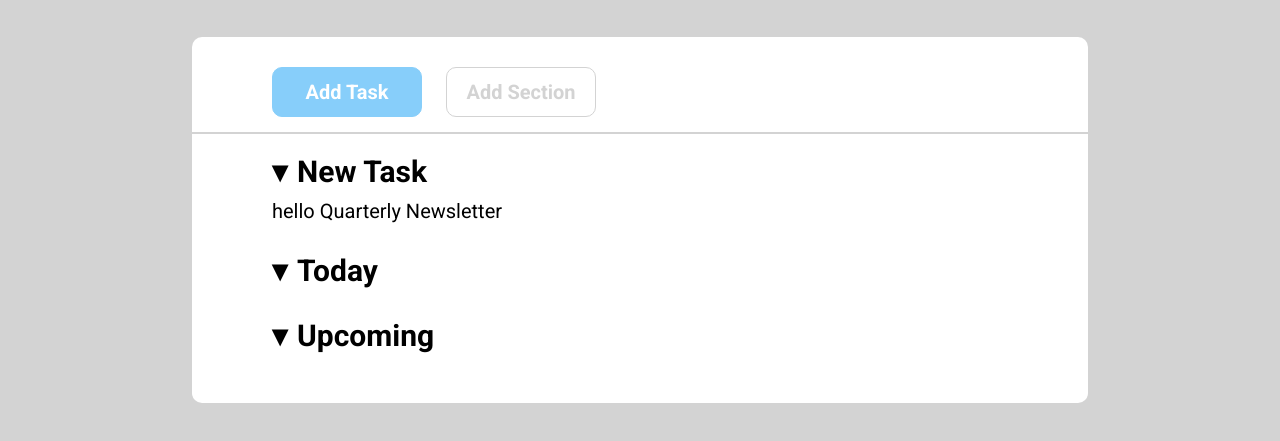
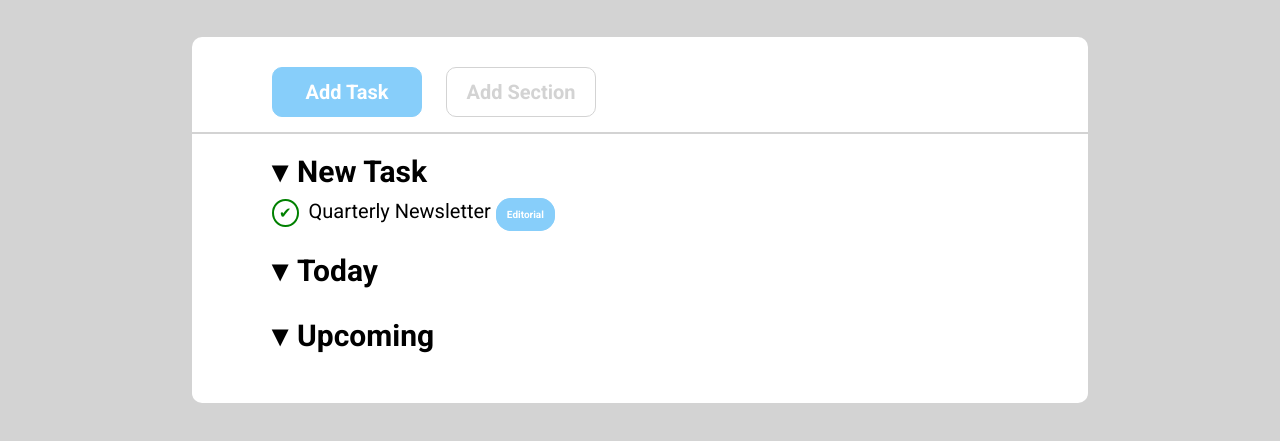
Before and after one commit to filippo1996/html-css-toboolist, a plain HTML site: page index.html in a window 1280 px wide. Shown: the part 113-554 px from the top of the page. Drawn offline with Linux system fonts and the light colour scheme.

Commit message:
add argomenti nella lista

```diff
--- a/css/style.css
+++ b/css/style.css
@@ -83,12 +83,12 @@ main .container{
     margin-bottom: 30px;
 }
 
-.todo-list li::before{
+.todo-list .argument::before{
     content: '\25BE';
     margin-right: 10px;
 }
 
-.todo-list li{
+.todo-list .argument{
     font-size: 30px;
     font-weight: 700;
 }
@@ -99,6 +99,26 @@ main .container{
     margin: 10px 0;
 }
 
-.todo-list .list::before{
-    content: 'hello';
+.todo-list .list .done::before{
+    content: '\2714';
+    color: green;
+    border: 2px solid green;
+    font-size: 15px;
+    border-radius: 50%;
+    padding: 3px 5px;
+    margin-right: 10px;
 }
+
+.list .plate {
+    border: 1px solid black;
+    padding: 10px;
+    font-size: 10px;
+    border-radius: 15px;
+    color: white;
+    font-weight: 700;
+}
+
+.plate.blue{
+    background-color: lightskyblue;
+    border: 1px solid lightskyblue;
+}
--- a/index.html
+++ b/index.html
@@ -27,17 +27,17 @@
             <hr>
             <div class="todo-list">
                 <ul>
-                    <li>New Task
-                        <div class="list">
-                            Quarterly Newsletter
-                        </div>
+                    <li class="argument">New Task
+                        <ul class="list">
+                            <li class="done">Quarterly Newsletter <span class="plate blue">Editorial</span></li>
+                        </ul>
                     </li>
                 </ul>
                 <ul>
-                    <li>Today</li>
+                    <li class="argument">Today</li>
                 </ul>
                 <ul>
-                    <li>Upcoming</li>
+                    <li class="argument">Upcoming</li>
                 </ul>
             </div>
         </div>
```
